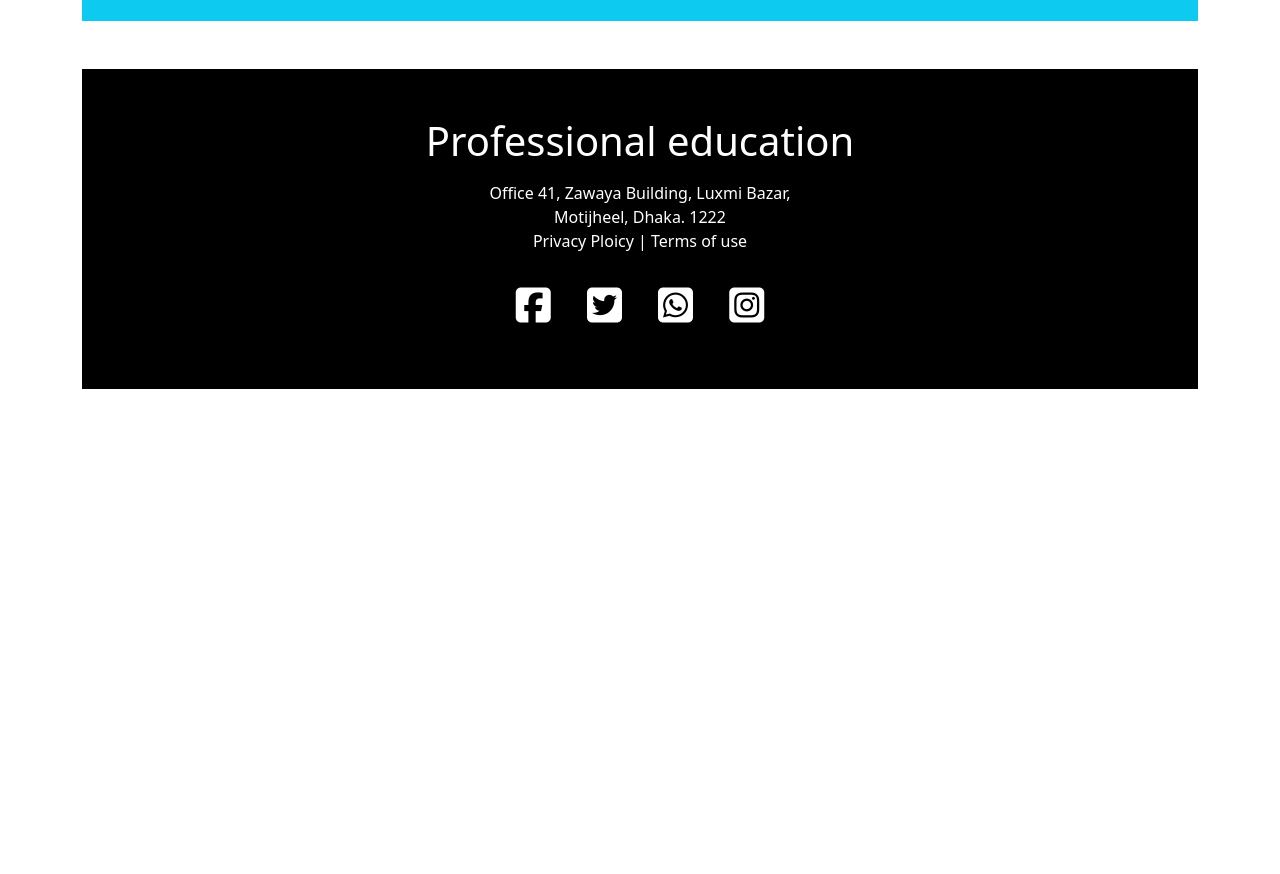
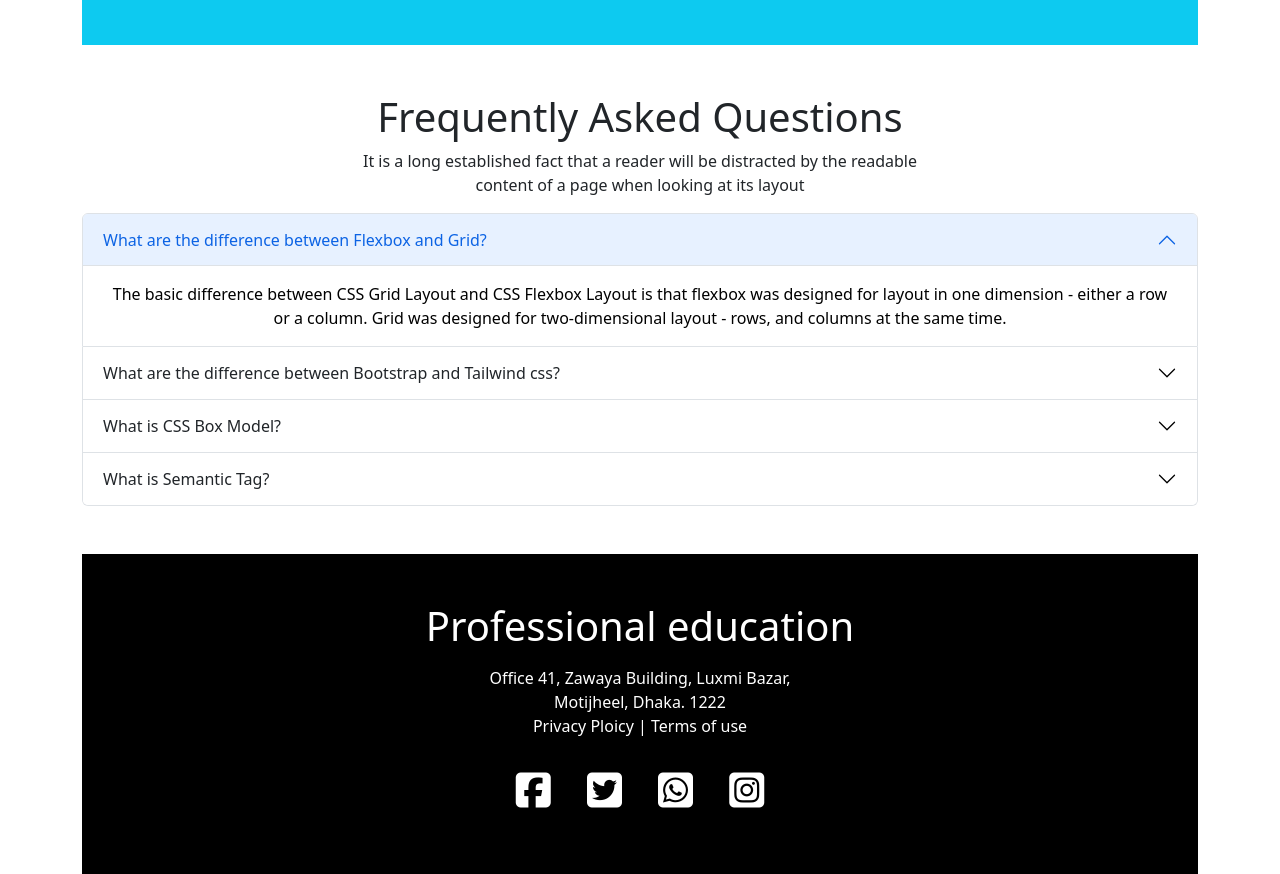
Before and after one commit to Fahima92/Assignment3-repository, a plain HTML site: page index.html in a window 1280 px wide. Shown: the part 1895-2769 px from the top of the page. Before the commit the page ends 2284 px from the top, so only its background shows below. Drawn offline with nearby package versions, Linux system fonts and the light colour scheme.

Commit message:
Accordion added

```diff
--- a/index.html
+++ b/index.html
@@ -252,7 +252,8 @@
                 <div class="text-white">
                     <h2>Ready to join?</h2>
                     <p>It is a long established fact that a reader will be distracted by the
-                        readable content of a page when looking at its layout.</p>
+                        <br> readable content of a page when looking at its layout.
+                    </p>
                 </div>
                 <div>
                     <!-- Button trigger modal -->
@@ -285,6 +286,82 @@
         </section>
         <!--Ready to Join end-->
 
+
+        <!--Accordion Start-->
+        <section class="container text-center mt-5">
+            <h1>Frequently Asked Questions</h1>
+            <p>It is a long established fact that a reader will be
+                distracted by the readable <br> content of
+                a page when looking at its layout</p>
+            <div class="accordion" id="accordionExample">
+                <div class="accordion-item">
+                    <h2 class="accordion-header" id="headingOne">
+                        <button class="accordion-button" type="button" data-bs-toggle="collapse"
+                            data-bs-target="#collapseOne" aria-expanded="true" aria-controls="collapseOne">
+                            What are the difference between Flexbox and Grid?
+                        </button>
+                    </h2>
+                    <div id="collapseOne" class="accordion-collapse collapse show" aria-labelledby="headingOne"
+                        data-bs-parent="#accordionExample">
+                        <div class="accordion-body">
+                            The basic difference between CSS Grid Layout and CSS Flexbox Layout is that flexbox was
+                            designed for layout in one dimension - either a row or a column. Grid was designed for
+                            two-dimensional layout - rows, and columns at the same time.
+                        </div>
+                    </div>
+                </div>
+                <div class="accordion-item">
+                    <h2 class="accordion-header" id="headingTwo">
+                        <button class="accordion-button collapsed" type="button" data-bs-toggle="collapse"
+                            data-bs-target="#collapseTwo" aria-expanded="false" aria-controls="collapseTwo">
+                            What are the difference between Bootstrap and Tailwind css?
+                        </button>
+                    </h2>
+                    <div id="collapseTwo" class="accordion-collapse collapse" aria-labelledby="headingTwo"
+                        data-bs-parent="#accordionExample">
+                        <div class="accordion-body">
+                            Bootstrap comes with a set of pre-styled responsive, mobile-first components that possess a
+                            definite UI kit. Tailwind CSS uses a set of utility classes to create a neat UI with more
+                            flexibility and uniqueness
+                        </div>
+                    </div>
+                </div>
+                <div class="accordion-item">
+                    <h2 class="accordion-header" id="headingThree">
+                        <button class="accordion-button collapsed" type="button" data-bs-toggle="collapse"
+                            data-bs-target="#collapseThree" aria-expanded="false" aria-controls="collapseThree">
+                            What is CSS Box Model?
+                        </button>
+                    </h2>
+                    <div id="collapseThree" class="accordion-collapse collapse" aria-labelledby="headingfour"
+                        data-bs-parent="#accordionExample">
+                        <div class="accordion-body">
+                            In CSS, the term "box model" is used when talking about design and layout. The CSS box model
+                            is essentially a box that wraps around every HTML element. It consists of: margins, borders,
+                            padding, and the actual content.
+                        </div>
+                    </div>
+                </div>
+                <div class="accordion-item">
+                    <h2 class="accordion-header" id="headingThree">
+                        <button class="accordion-button collapsed" type="button" data-bs-toggle="collapse"
+                            data-bs-target="#collapsefour" aria-expanded="false" aria-controls="collapseThree">
+                            What is Semantic Tag?
+                        </button>
+                    </h2>
+                    <div id="collapsefour" class="accordion-collapse collapse" aria-labelledby="headingThree"
+                        data-bs-parent="#accordionExample">
+                        <div class="accordion-body">
+                            The HTML semantics refers to the tags that provide meaning to an HTML page rather than just
+                            presentation. It makes HTML more comprehensible by better defining the different sections
+                            and layout of web pages
+                        </div>
+                    </div>
+                </div>
+            </div>
+        </section>
+        <!--Accordion end-->
+
         <!--footer section start-->
         <section class="container mt-5">
             <div class="bg-black text-center text-white py-5 h-100">
@@ -306,8 +383,8 @@
         <!--footer section end-->
     </main>
     <script src="https://cdn.jsdelivr.net/npm/bootstrap@5.2.0/dist/js/bootstrap.bundle.min.js"
-        integrity="sha384-A3rJD856KowSb7dwlZdYEkO39Gagi7vIsF0jrRAoQmDKKtQBHUuLZ9AsSv4jD4Xa" crossorigin="anonymous">
-        </script>
+        integrity="sha384-A3rJD856KowSb7dwlZdYEkO39Gagi7vIsF0jrRAoQmDKKtQBHUuLZ9AsSv4jD4Xa"
+        crossorigin="anonymous"></script>
 </body>
 
 </html>
```
